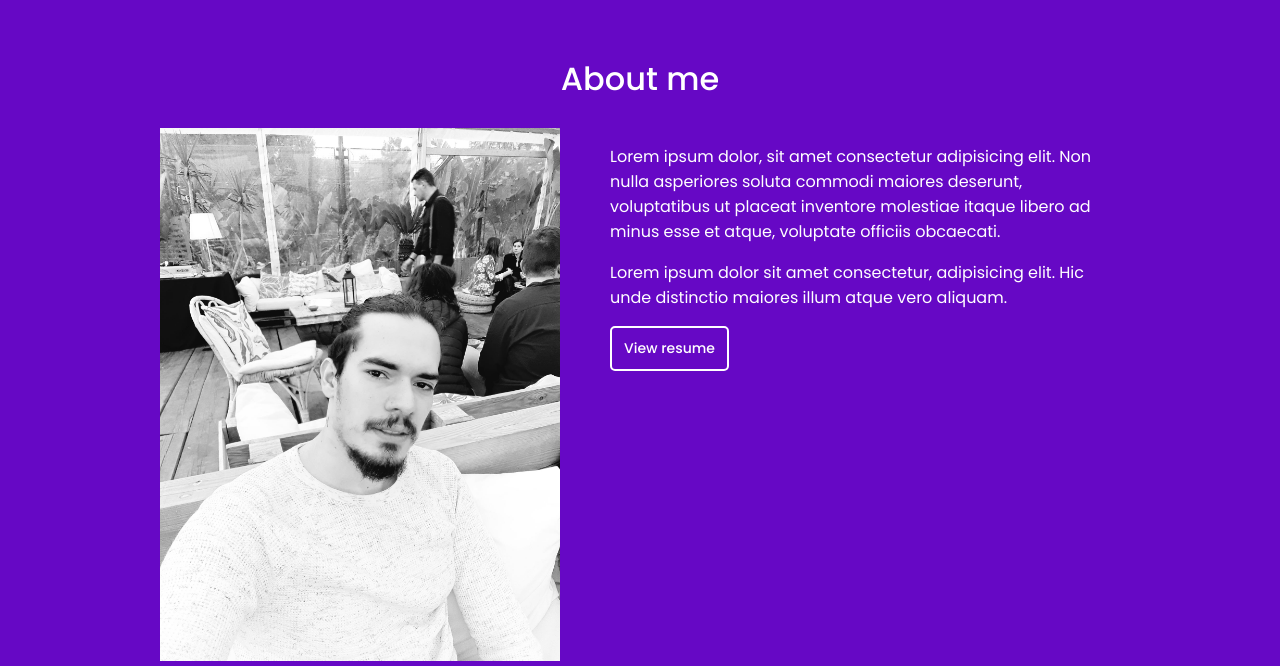
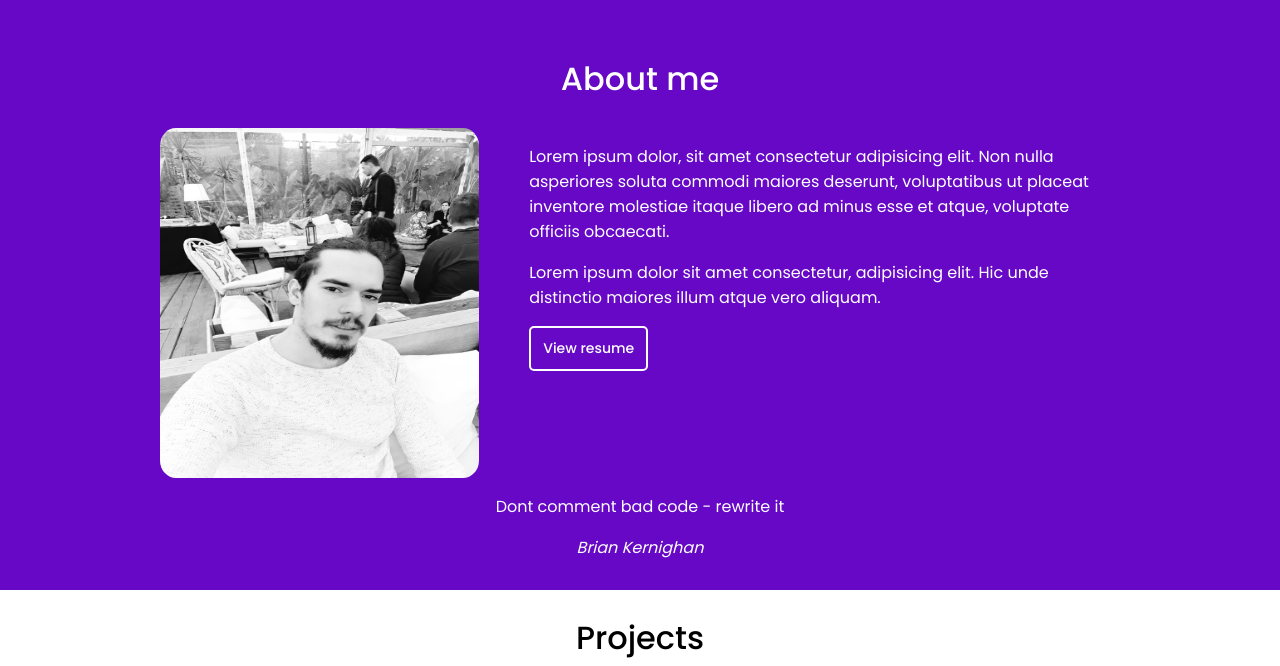
Before and after one commit to anteo123/anteo123.github.io, a plain HTML site: page index.html in a window 1280 px wide. Shown: the part 800-1466 px from the top of the page. Drawn offline with Linux system fonts and the light colour scheme.

Commit message:
add .about .about-img

```diff
--- a/styles/css/index.css
+++ b/styles/css/index.css
@@ -123,6 +123,10 @@ h2 {
   width: 100%;
   max-width: 400px;
 }
+.about .about-img {
+  height: 350px;
+  border-radius: 5%;
+}
 
 .about-description {
   margin-left: 30px;
```
